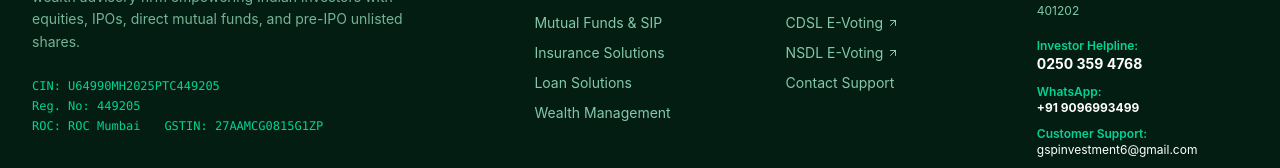
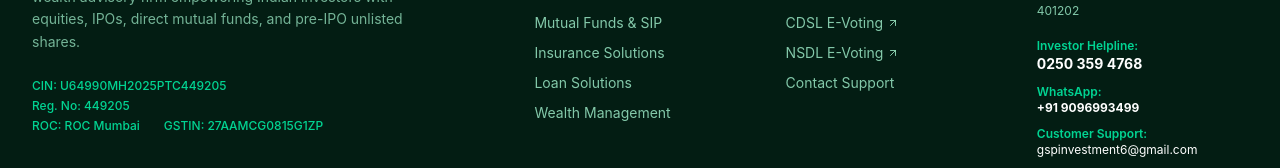
Before and after one commit to ARI-23o/Investment-Platform, a React (Vite) app: page / in a window 1280 px wide. Shown: the part 9719-9887 px from the top of the page. Built offline with nearby package versions, Linux system fonts and the light colour scheme; no server answers.

Commit message:
style(footer): retain exact original font family, weight, and styling without font-mono

```diff
--- a/src/components/Footer.jsx
+++ b/src/components/Footer.jsx
@@ -33,7 +33,7 @@ export default function Footer({ onOpenLogin, onOpenRegister, onSelectShare, onO
               GSP Investment Pvt. Ltd. is a premier investment and wealth advisory firm empowering Indian investors with equities, IPOs, direct mutual funds, and pre-IPO unlisted shares.
             </p>
 
-            <div className="pt-2 text-xs text-emerald-400 font-medium space-y-1 font-mono">
+            <div className="pt-2 text-xs text-emerald-400 font-medium space-y-1">
               <div>CIN: U64990MH2025PTC449205</div>
               <div>Reg. No: 449205</div>
               <div className="flex flex-wrap items-center gap-6">
```
